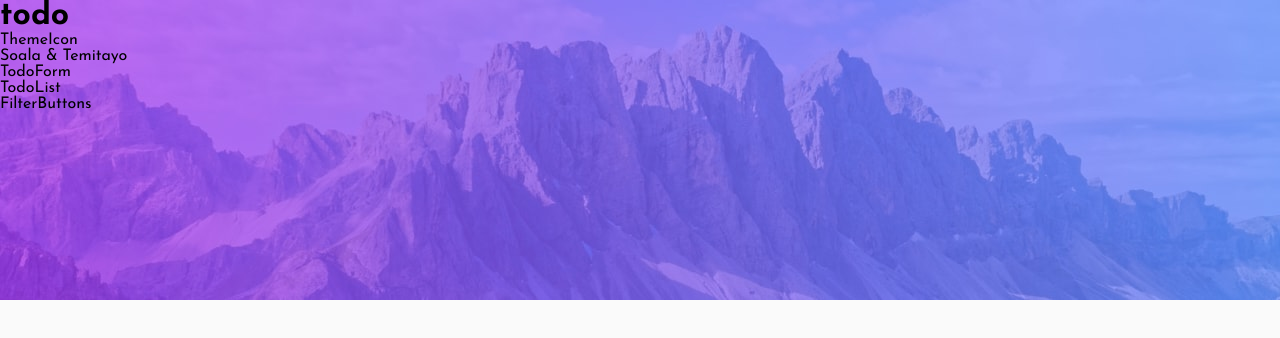
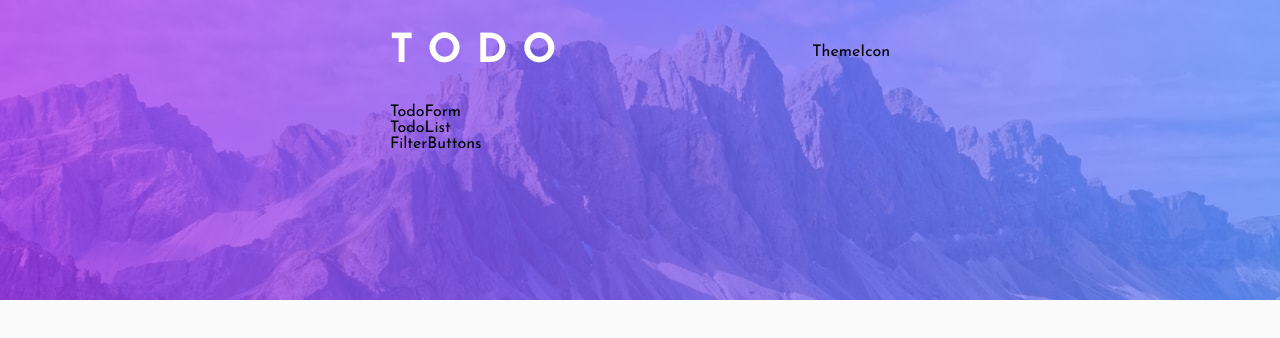
Before and after one commit to soala144/to-do, a React (Vite) app: page / in a window 1280 px wide. Shown: the top 338 px of the page. Built offline with nearby package versions, Linux system fonts and the light colour scheme.

Commit message:
Done with heade

```diff
--- a/src/components/Header.jsx
+++ b/src/components/Header.jsx
@@ -1,10 +1,6 @@
 import PropTypes from "prop-types";
 export default function Header({ children }) {
-  return (
-    <div>
-      {children} <p>Soala & Temitayo</p>
-    </div>
-  );
+  return <header>{children}</header>;
 }
 
 // Define prop types
--- a/src/index.css
+++ b/src/index.css
@@ -49,7 +49,23 @@
 
 .App {
   margin: 0 auto;
+  max-width: 500px;
 }
+header {
+  display: flex;
+  justify-content: space-between;
+  align-items: center;
+  width: 100%;
+  margin-bottom: 2rem;
+  margin-top: 2rem;
+}
+.logo {
+  text-transform: uppercase;
+  letter-spacing: 15px;
+  font-size: 40px;
+  color: #fff;
+}
+
 @media (min-width: 500px) {
   body {
     background: var(--desktop-background-image) var(--Background-color);
```
